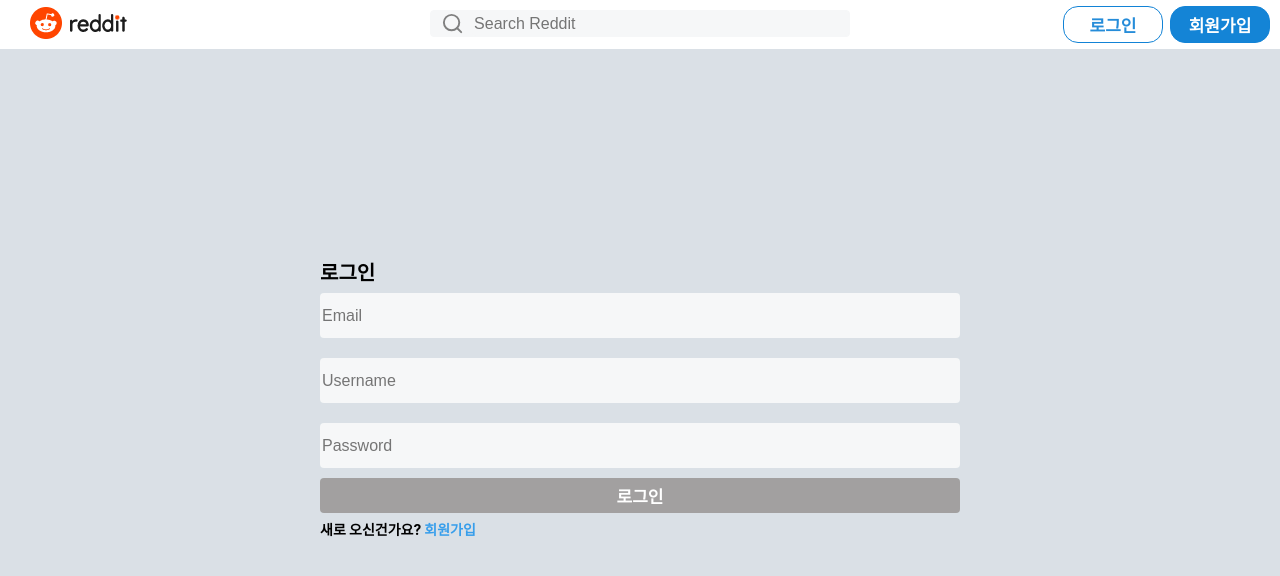
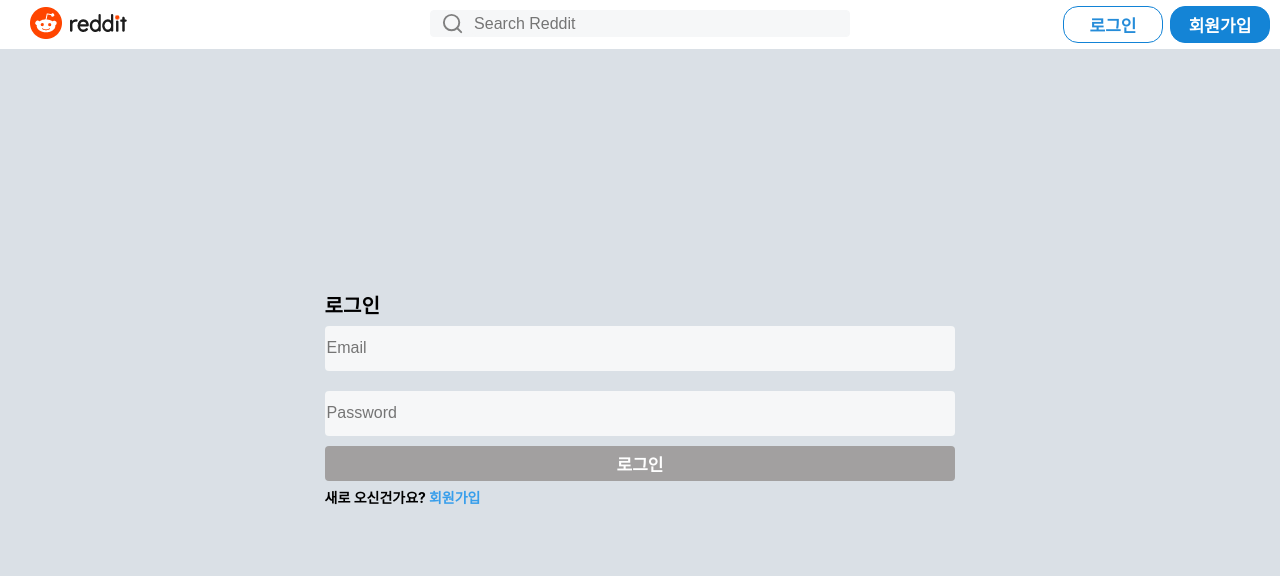
Before and after one commit to jungsikjeong/react-reddit, a React (Create React App) app in the folder client/: page /login in a window 1280 px wide. Shown: the top 576 px of the page. Built offline with nearby package versions, Linux system fonts and the light colour scheme.

Commit message:
Login 기능

```diff
--- a/client/src/components/Login.js
+++ b/client/src/components/Login.js
@@ -1,9 +1,12 @@
-import React from 'react';
-import { Link } from 'react-router-dom';
-import PropTypes from 'prop-types';
+import React, { useEffect, useState } from 'react';
+import { Link, useNavigate } from 'react-router-dom';
+import { useDispatch, useSelector } from 'react-redux';
+import { toast } from 'react-toastify';
 import styled from 'styled-components';
 
 import Button from './common/Button';
+import { login, reset } from '../features/auth/authSlice';
+import Spinner from './common/Spinner';
 
 const Container = styled.div`
   display: flex;
@@ -76,15 +79,93 @@ const SLink = styled(Link)`
 `;
 
 const Login = (props) => {
+  const [formData, setFormData] = useState({
+    email: '',
+    password: '',
+  });
+
+  const [btnOption, setBtnOption] = useState({
+    auth: false,
+    btnActivate: true,
+  });
+
+  const { email, password } = formData;
+
+  const dispatch = useDispatch();
+  const navigate = useNavigate();
+
+  const { user, isLoading, isError, isSuccess, message } = useSelector(
+    (state) => state.auth
+  );
+
+  // 버튼 색상변화
+  useEffect(() => {
+    if (email && password) {
+      setBtnOption({ auth: false, btnActivate: true });
+    } else {
+      setBtnOption({ auth: true, btnActivate: false });
+    }
+  }, [email, password]);
+
+  useEffect(() => {
+    if (isError) {
+      toast.error(message, {
+        position: 'top-center',
+      });
+    }
+
+    // 로그인시 '/' 로 이동
+    if (isSuccess || user) {
+      navigate('/');
+    }
+
+    dispatch(reset());
+  }, [isError, message, dispatch, isSuccess, user, navigate]);
+
+  if (isLoading) {
+    return <Spinner />;
+  }
+
+  const onChange = (e) => {
+    setFormData((prevState) => ({
+      ...prevState,
+      [e.target.name]: e.target.value,
+    }));
+  };
+
+  const onSubmit = (e) => {
+    e.preventDefault();
+    const userData = {
+      email,
+      password,
+    };
+    dispatch(login(userData));
+  };
   return (
     <Container>
       <Wrapper>
         <Title>로그인</Title>
-        <Form>
-          <Input placeholder='Email' />
-          <Input placeholder='Username' />
-          <Input placeholder='Password' />
-          <Button auth={true}>로그인</Button>
+        <Form onSubmit={onSubmit}>
+          <Input
+            type='email'
+            name='email'
+            value={email}
+            onChange={onChange}
+            required
+            placeholder='Email'
+          />
+          <Input
+            type='password'
+            name='password'
+            autoComplete='on'
+            value={password}
+            onChange={onChange}
+            required
+            placeholder='Password'
+          />
+          <Button auth={btnOption.auth} btnActivate={btnOption.btnActivate}>
+            로그인
+          </Button>
           <span
             style={{
               fontSize: '14px',
@@ -101,6 +182,4 @@ const Login = (props) => {
   );
 };
 
-Login.propTypes = {};
-
 export default Login;
--- a/client/src/features/auth/authService.js
+++ b/client/src/features/auth/authService.js
@@ -12,12 +12,23 @@ const register = async (userData) => {
   return res.data;
 };
 
+// Login user
+const login = async (userData) => {
+  const res = await axios.post(API_URL + 'login', userData);
+
+  if (res) {
+    localStorage.setItem('user', JSON.stringify(res.data));
+  }
+  return res.data;
+};
+
 // Logout user
 const logout = () => localStorage.removeItem('user');
 
 const authService = {
   register,
   logout,
+  login,
 };
 
 export default authService;
--- a/client/src/features/auth/authSlice.js
+++ b/client/src/features/auth/authSlice.js
@@ -29,6 +29,20 @@ export const register = createAsyncThunk(
     }
   }
 );
+
+// Login user
+export const login = createAsyncThunk('auth/login', async (user, thunkAPI) => {
+  try {
+    return await authService.login(user);
+  } catch (error) {
+    const message =
+      (error.response && error.response.data && error.response.data.message) ||
+      error.message ||
+      error.toString();
+
+    return thunkAPI.rejectWithValue(message);
+  }
+});
 
 // Logout user
 export const logout = createAsyncThunk('auth/logout', async () => {
@@ -63,6 +77,21 @@ export const authSlice = createSlice({
         state.user = null;
       })
 
+      .addCase(login.pending, (state) => {
+        state.isLoading = true;
+      })
+      .addCase(login.fulfilled, (state, action) => {
+        state.isLoading = false;
+        state.isSuccess = true;
+        state.user = action.payload;
+      })
+      .addCase(login.rejected, (state, action) => {
+        state.isLoading = false;
+        state.isError = true;
+        state.message = action.payload;
+        state.user = null;
+      })
+
       .addCase(logout.fulfilled, (state) => {
         state.user = null;
       });
```
Also changed, not shown: 2 other files (tests, documents, lock files or other folders).
